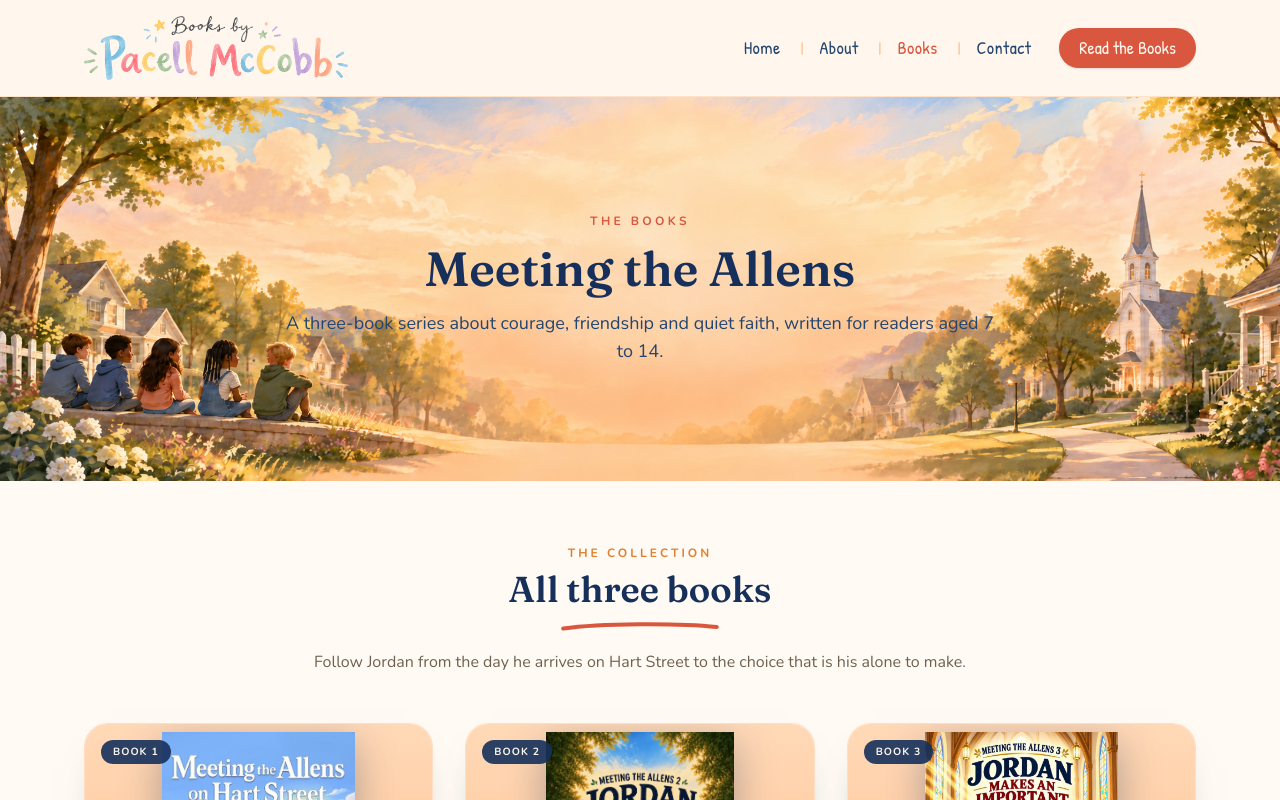
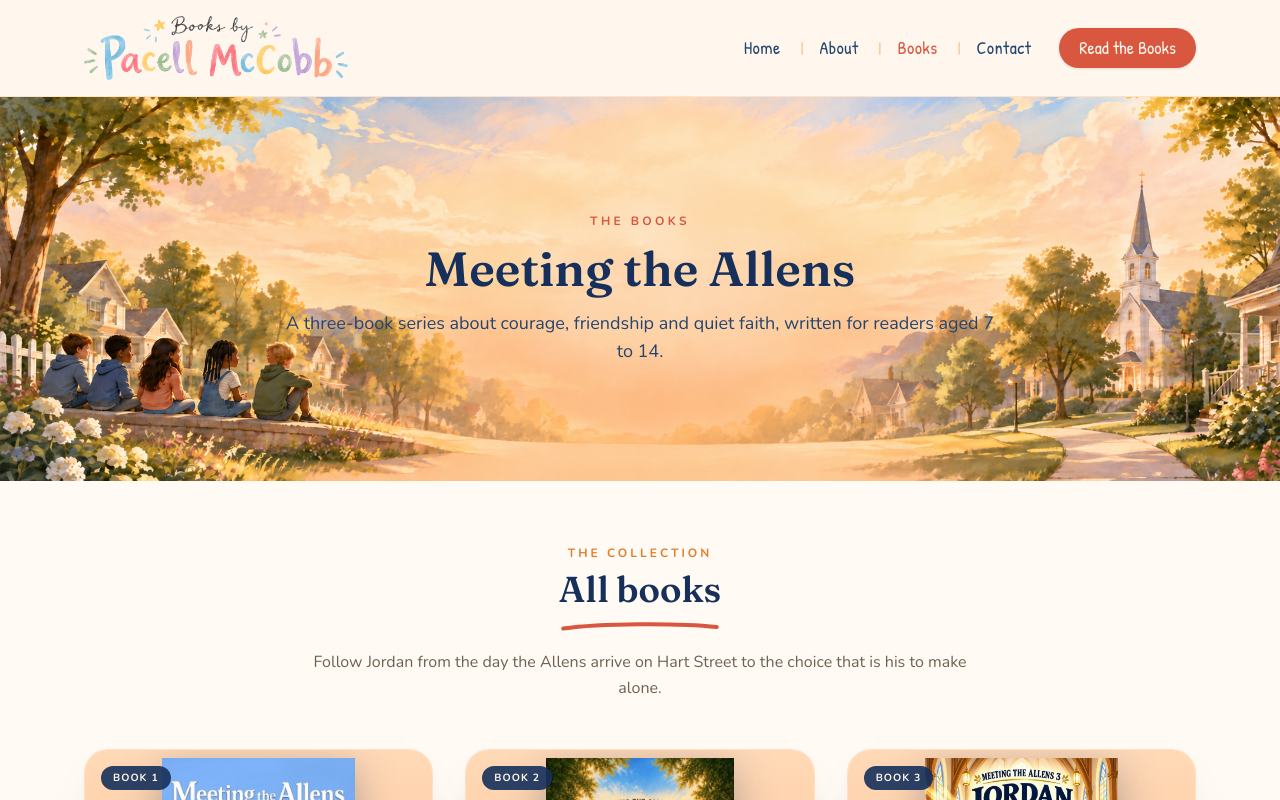
Before and after one commit to vvspower/Pacell-website, a Next.js app: page /books in a window 1280 px wide. Shown: the top 800 px of the page. Built offline with nearby package versions, Linux system fonts and the light colour scheme.

Commit message:
updated content

```diff
--- a/app/books/page.js
+++ b/app/books/page.js
@@ -60,8 +60,8 @@ export default function BooksPage() {
       <section className="mx-auto max-w-6xl px-5 py-12 sm:py-16">
         <SectionHeading
           eyebrow="The collection"
-          title="All three books"
-          subtitle="Follow Jordan from the day he arrives on Hart Street to the choice that is his alone to make."
+          title="All books"
+          subtitle="Follow Jordan from the day the Allens arrive on Hart Street to the choice that is his to make alone."
         />
         <div className="mt-12 grid gap-8 sm:grid-cols-2 lg:grid-cols-3">
           {books.map((book) => (
```
